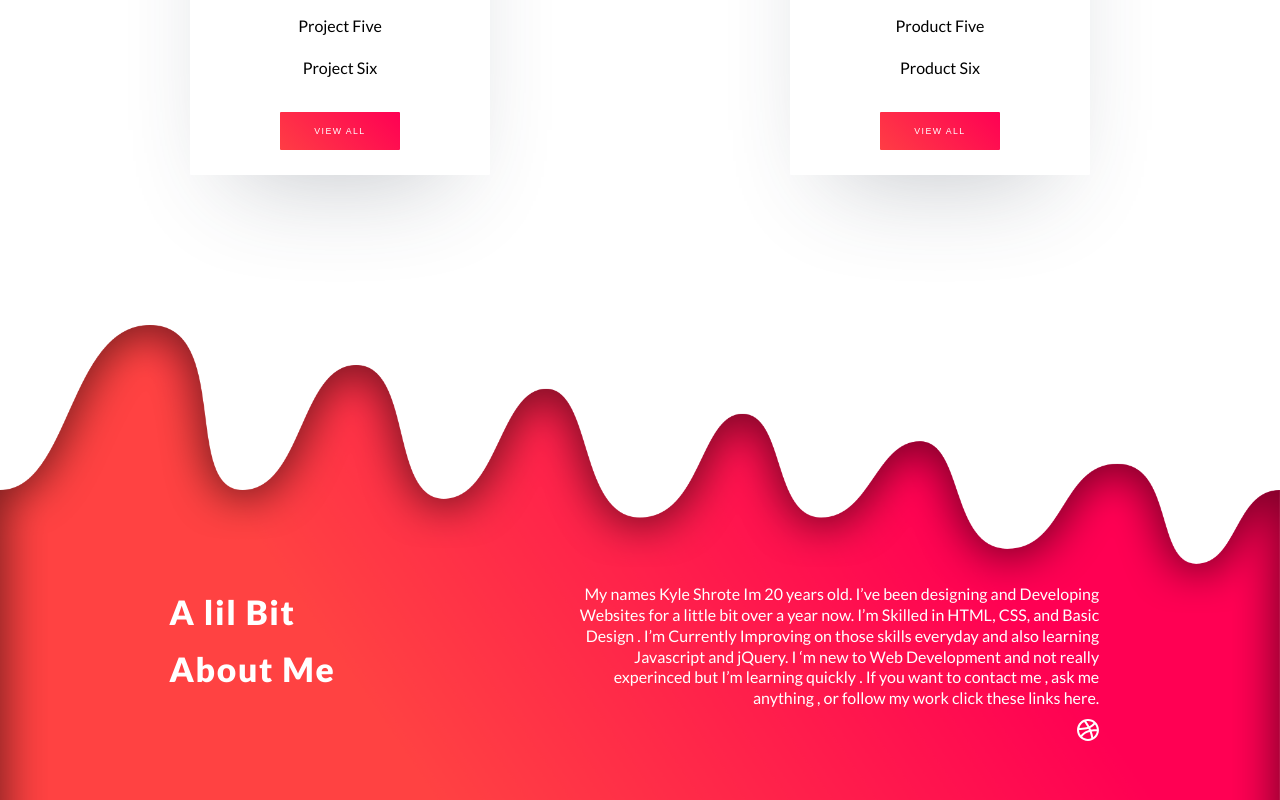
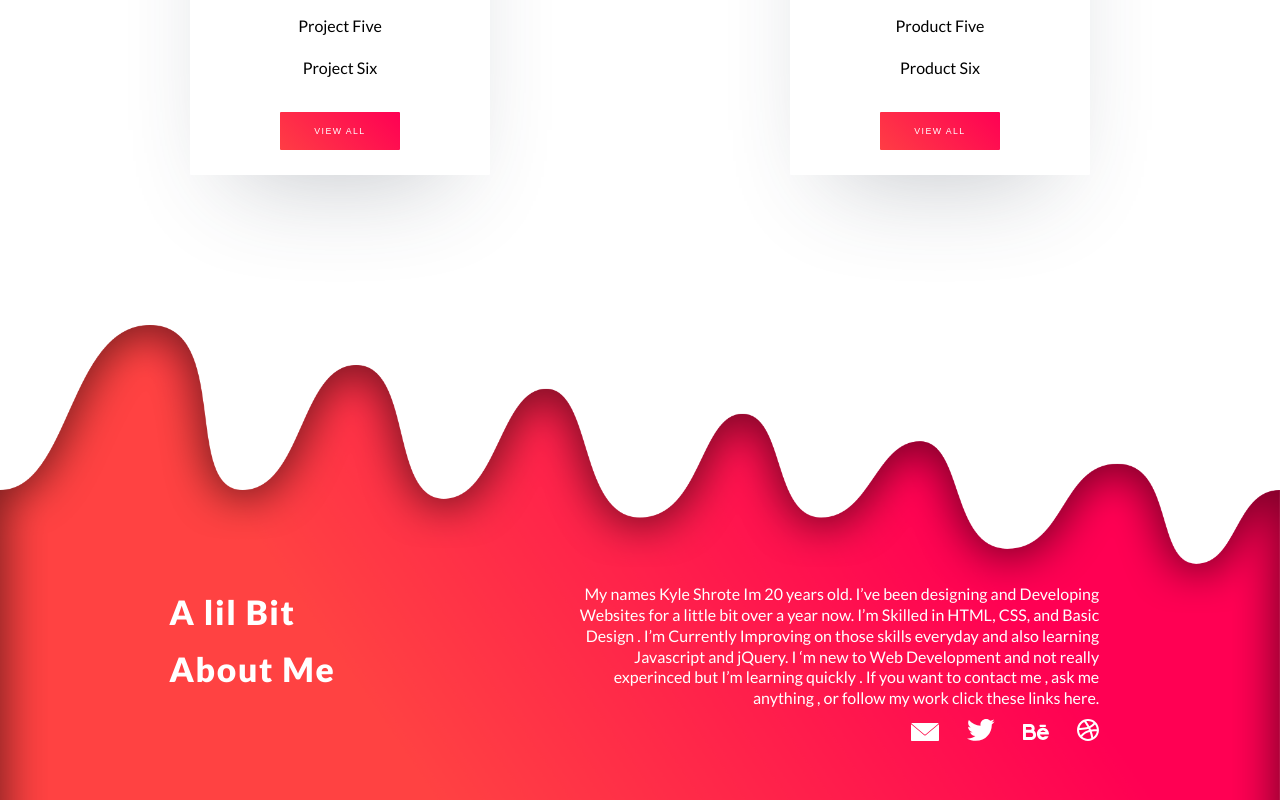
Before and after one commit to KyI3/Portfolio, a plain HTML site: page index.html in a window 1280 px wide. Shown: the part 1033-1833 px from the top of the page. Drawn offline with Linux system fonts and the light colour scheme; files that its build step writes are made by us from their sources; files whose address does not match are found by name.

Commit message:
Update index.html

```diff
--- a/index.html
+++ b/index.html
@@ -3,7 +3,7 @@
   <head>
     <meta charset="utf-8">
     <title>Welcome, Im Kyle!</title>
-    <link rel="stylesheet" href="assets/styles/main.css">
+    <link rel="stylesheet" href="main.css">
     <link href="https://fonts.googleapis.com/css?family=Lato:400,700,900" rel="stylesheet">
   </head>
   <body>
@@ -69,9 +69,9 @@
             <div class="content about">
               <p>My names Kyle Shrote Im 20 years old. I’ve  been  designing and Developing Websites for a little bit over a year now. I’m Skilled  in HTML, CSS, and Basic Design . I’m Currently Improving on those skills everyday and also learning Javascript and jQuery. I ‘m new to Web Development and not really experinced  but  I’m learning quickly . If you want to contact me , ask me anything , or follow my work  click these links  here.</p>
               <ul class="social">
-                <li><a href="#"><img src="assets/images/Mail.svg" alt=""></a></li>
-                <li><a href="#"><img src="assets/images/twitter.svg" alt=""></a></li>
-                <li><a href="#"><img src="assets/images/behance.svg" alt=""></a></li>
+                <li><a href="#"><img src="Mail.svg" alt=""></a></li>
+                <li><a href="#"><img src="twitter.svg" alt=""></a></li>
+                <li><a href="#"><img src="behance.svg" alt=""></a></li>
                 <li><a href="#"><img src="assets/images/dribbble.svg" alt=""></a></li>
               </ul>
             </div>
```
